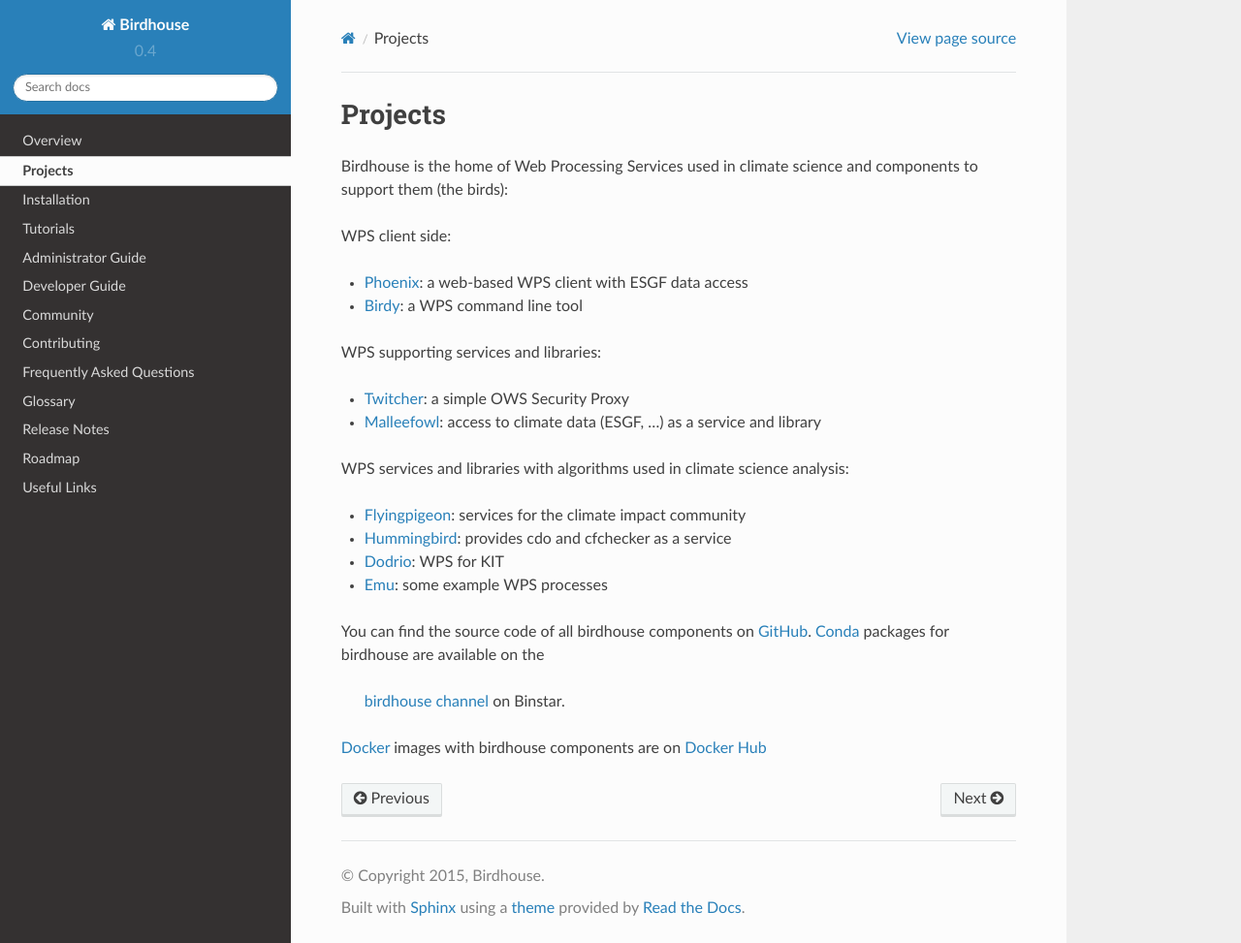
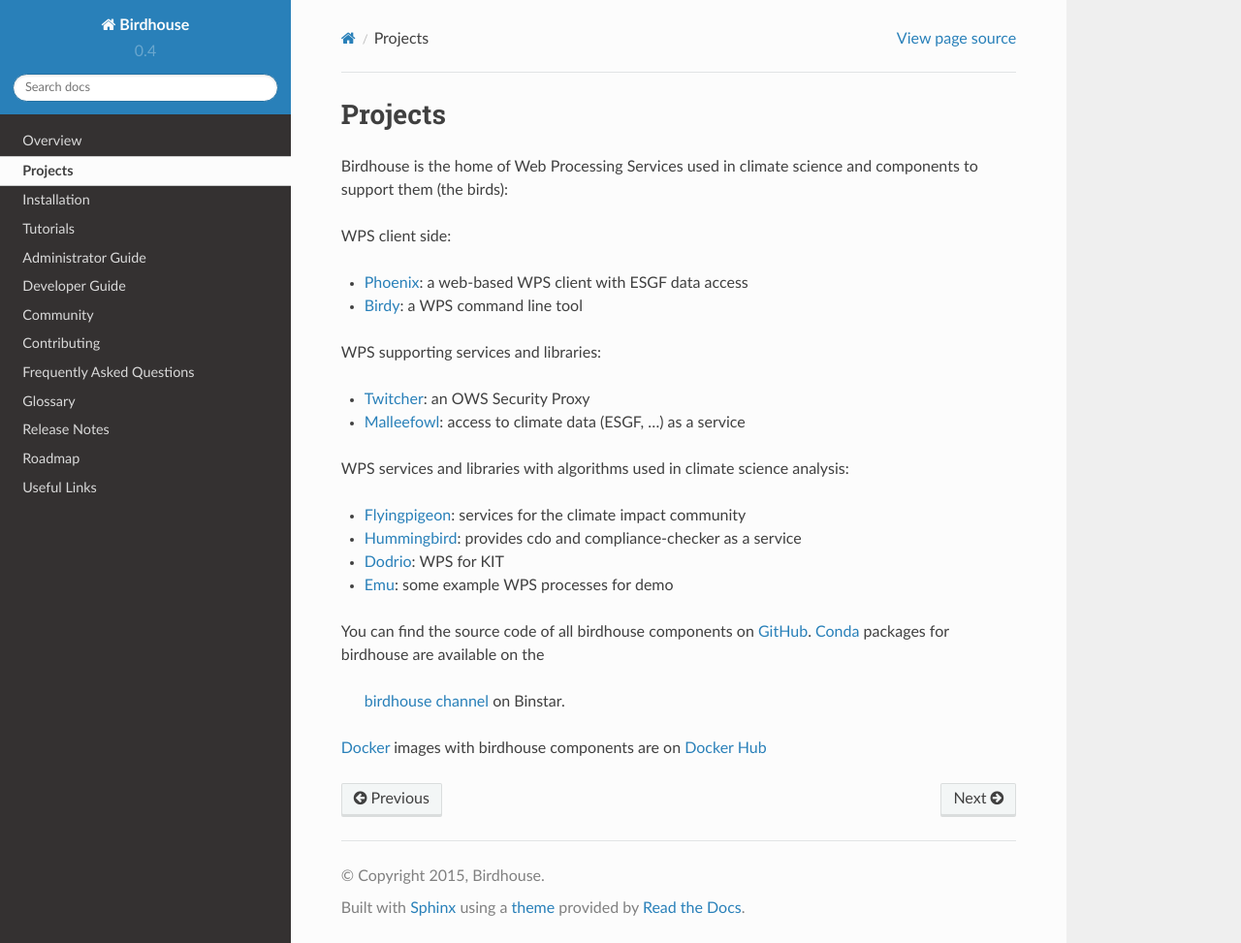
Before and after one commit to bird-house/birdhouse-docs, a Sphinx documentation site: the page built from docs/source/projects.rst, in a window 1280 px wide and 973 px high. Shown: the whole window at 97% size. Built offline with Sphinx 7.4.7 and the Read the Docs theme 2.0.0, drawn with Linux system fonts in a browser that asks for light colours.

Commit message:
clean up project description

```diff
--- a/docs/source/index.rst
+++ b/docs/source/index.rst
@@ -11,7 +11,7 @@
 Birdhouse is a collection of :term:`Web Processing Service` (WPS) related
 Python components to support data processing in the climate science
 community. Many of the :term:`OGC`/:term:`WPS` related software comes from the
-:term:`GeoPython` project.
+:term:`GeoPython` project, like PyWPS and OWSLib.
 
 .. _getting_started:
 
--- a/docs/source/projects.rst
+++ b/docs/source/projects.rst
@@ -13,15 +13,15 @@
 
 WPS supporting services and libraries:
 
-* `Twitcher`_: a simple OWS Security Proxy
-* `Malleefowl`_: access to climate data (ESGF, ...) as a service and library
+* `Twitcher`_: an OWS Security Proxy
+* `Malleefowl`_: access to climate data (ESGF, ...) as a service
 
 WPS services and libraries with algorithms used in climate science analysis:
 
 * `Flyingpigeon`_: services for the climate impact community
-* `Hummingbird`_: provides cdo and cfchecker as a service
+* `Hummingbird`_: provides cdo and compliance-checker as a service
 * `Dodrio <https://github.com/bird-house/dodrio>`_: WPS for KIT
-* `Emu`_: some example WPS processes
+* `Emu`_: some example WPS processes for demo
 
 
 You can find the source code of all birdhouse components on `GitHub`_.
```
